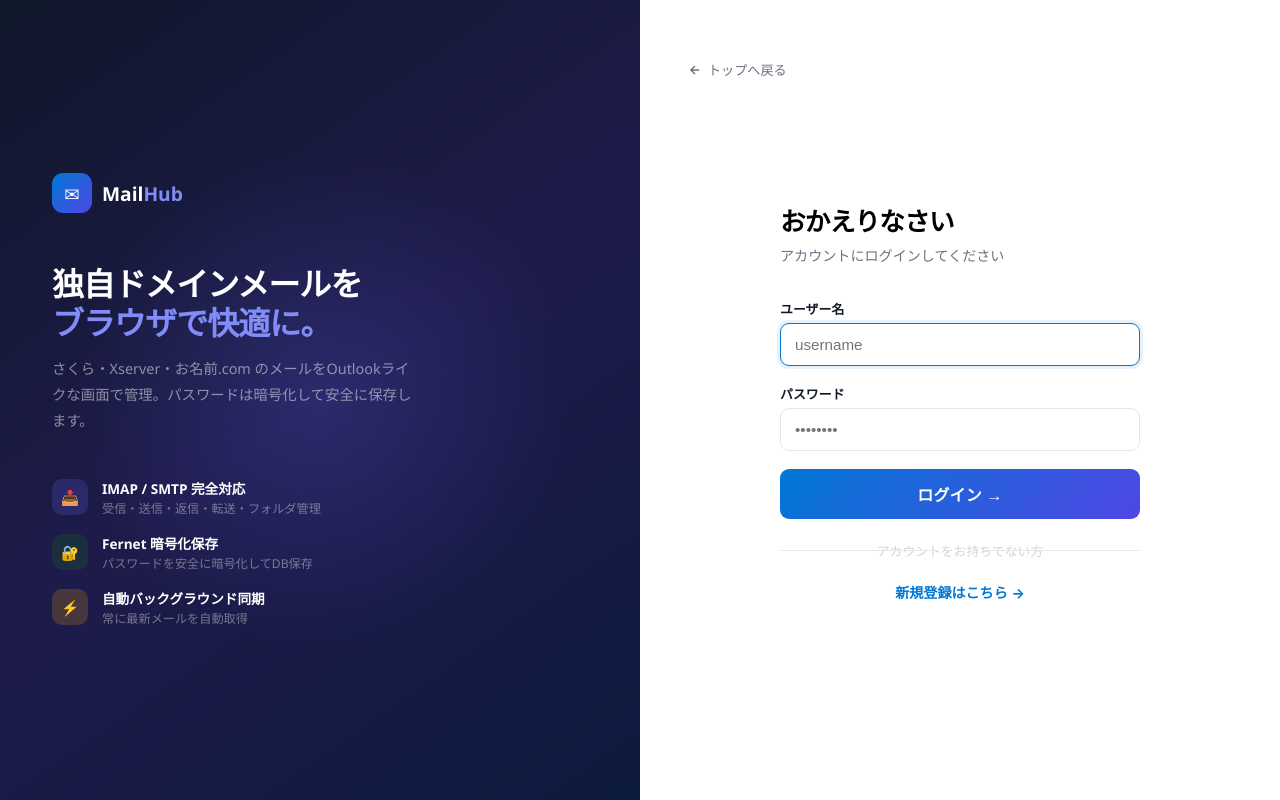
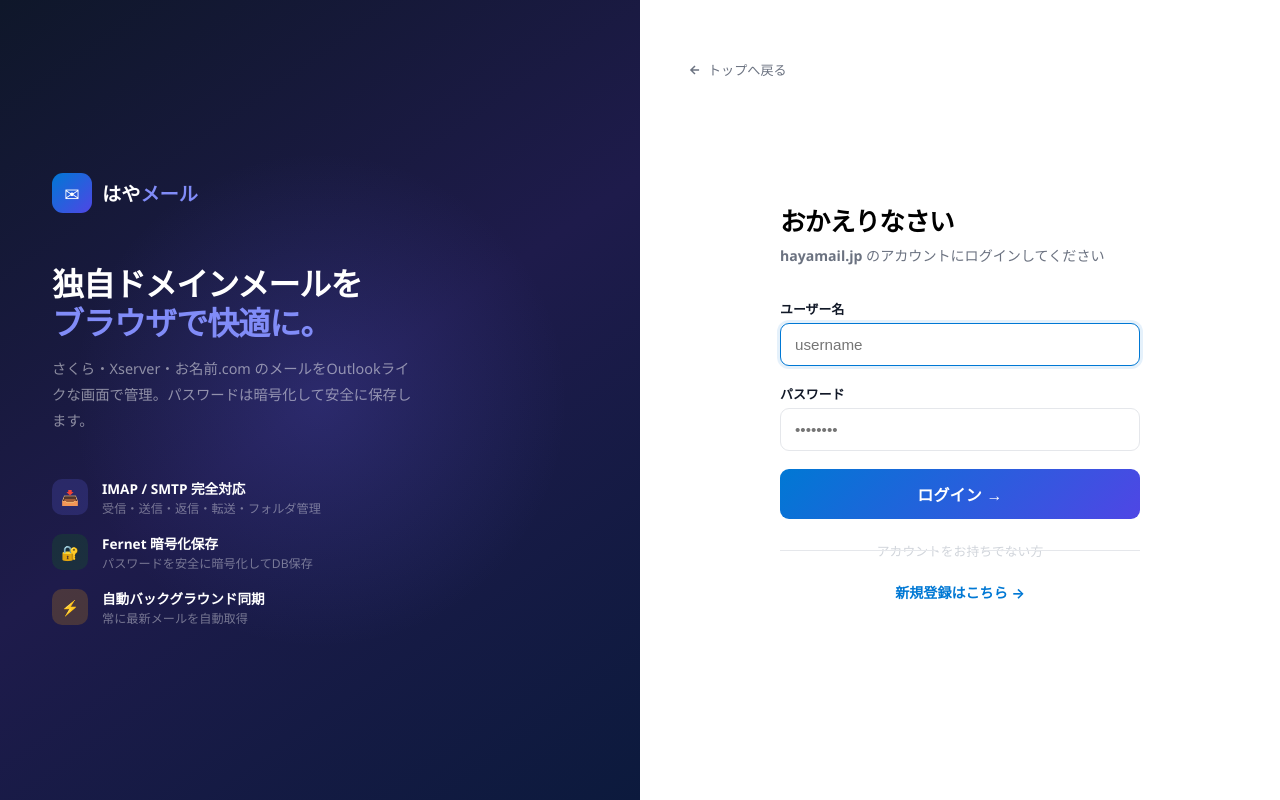
Before and after one commit to koei78/AI-mail, a Django app: template accounts/templates/registration/login.html in a window 1280 px wide. Run offline with Django 4.2, Linux system fonts and the light colour scheme; the template is opened without the code that fills it, so the values that code supplies are empty.

Commit message:
フィッシング回避

```diff
--- a/accounts/templates/registration/login.html
+++ b/accounts/templates/registration/login.html
@@ -3,7 +3,9 @@
 <head>
 <meta charset="UTF-8">
 <meta name="viewport" content="width=device-width, initial-scale=1.0">
-<title>ログイン — MailHub</title>
+<title>ログイン | はやメール — hayamail.jp</title>
+<link rel="canonical" href="https://hayamail.jp/accounts/login/">
+<meta name="description" content="はやメール (hayamail.jp) へログイン。独自ドメインのメールをブラウザで快適に管理できるWebメールクライアントです。">
 <style>
 *,*::before,*::after{box-sizing:border-box;margin:0;padding:0}
 :root{
@@ -96,7 +98,7 @@
 <div class="left">
   <div class="l-logo">
     <div class="l-icon">✉</div>
-    <div class="l-name">Mail<em>Hub</em></div>
+    <div class="l-name">はや<em>メール</em></div>
   </div>
   <div class="l-h">独自ドメインメールを<br><span class="ac">ブラウザで快適に。</span></div>
   <p class="l-p">さくら・Xserver・お名前.com のメールをOutlookライクな画面で管理。パスワードは暗号化して安全に保存します。</p>
@@ -125,7 +127,7 @@
 
   <div class="r-body">
     <div class="r-h">おかえりなさい</div>
-    <div class="r-sub">アカウントにログインしてください</div>
+    <div class="r-sub"><strong>hayamail.jp</strong> のアカウントにログインしてください</div>
 
     {% if form.non_field_errors %}
     <ul class="err-box">{% for e in form.non_field_errors %}<li>{{ e }}</li>{% endfor %}</ul>
--- a/accounts/templates/registration/register.html
+++ b/accounts/templates/registration/register.html
@@ -3,7 +3,9 @@
 <head>
 <meta charset="UTF-8">
 <meta name="viewport" content="width=device-width, initial-scale=1.0">
-<title>新規登録 — MailHub</title>
+<title>新規登録 | はやメール — hayamail.jp</title>
+<link rel="canonical" href="https://hayamail.jp/accounts/register/">
+<meta name="description" content="はやメール (hayamail.jp) に新規登録。独自ドメインのメールをブラウザで快適に管理できます。">
 <style>
 *,*::before,*::after{box-sizing:border-box;margin:0;padding:0}
 :root{
@@ -108,7 +110,7 @@
 <div class="left">
   <div class="l-logo">
     <div class="l-icon">✉</div>
-    <div class="l-name">Mail<em>Hub</em></div>
+    <div class="l-name">はや<em>メール</em></div>
   </div>
   <div class="l-h">今すぐ始めよう。<br><span class="ac">無料で使える。</span></div>
   <p class="l-p">アカウントを作成してメールサーバーを登録するだけ。30秒でセットアップ完了です。</p>
```
